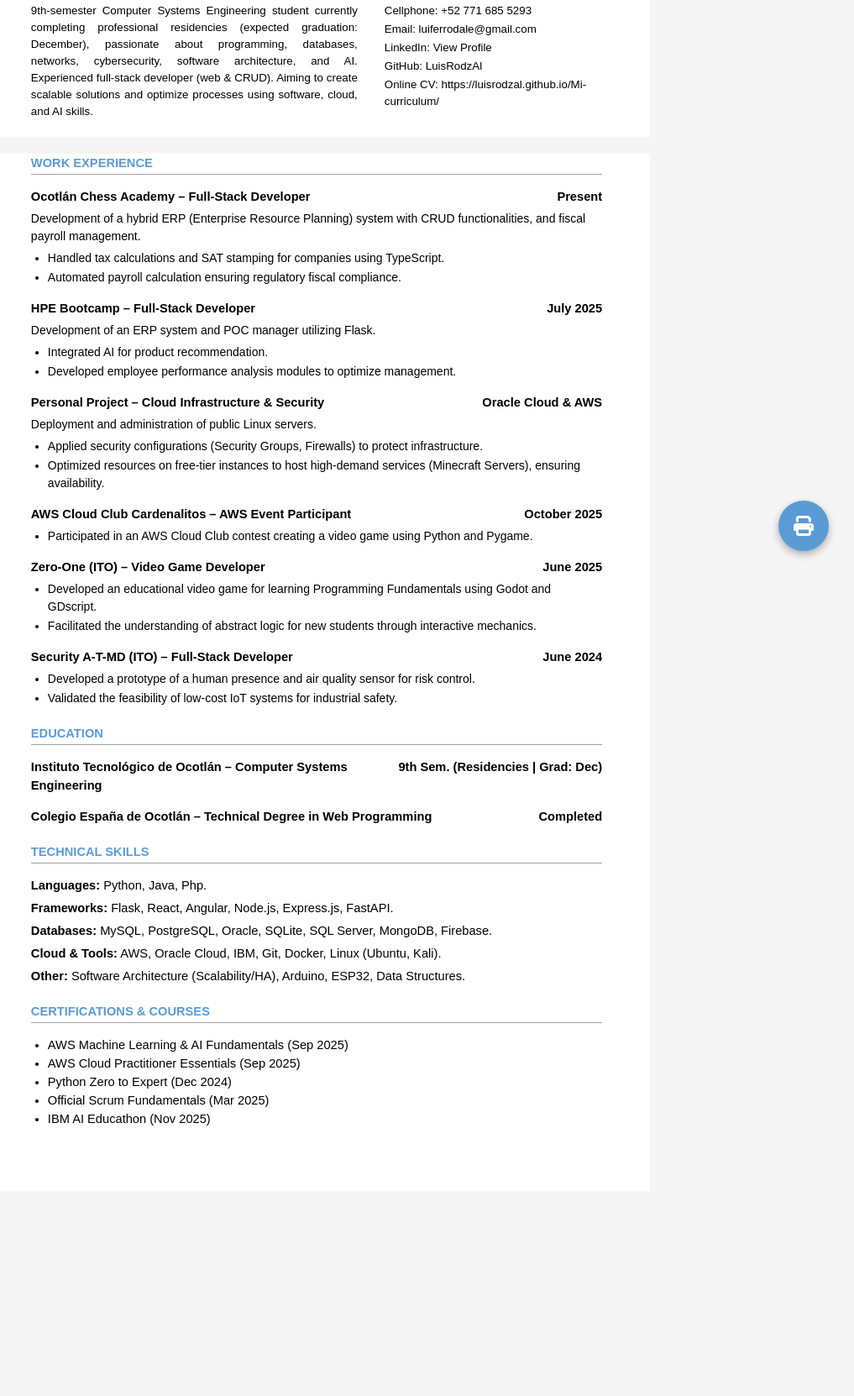
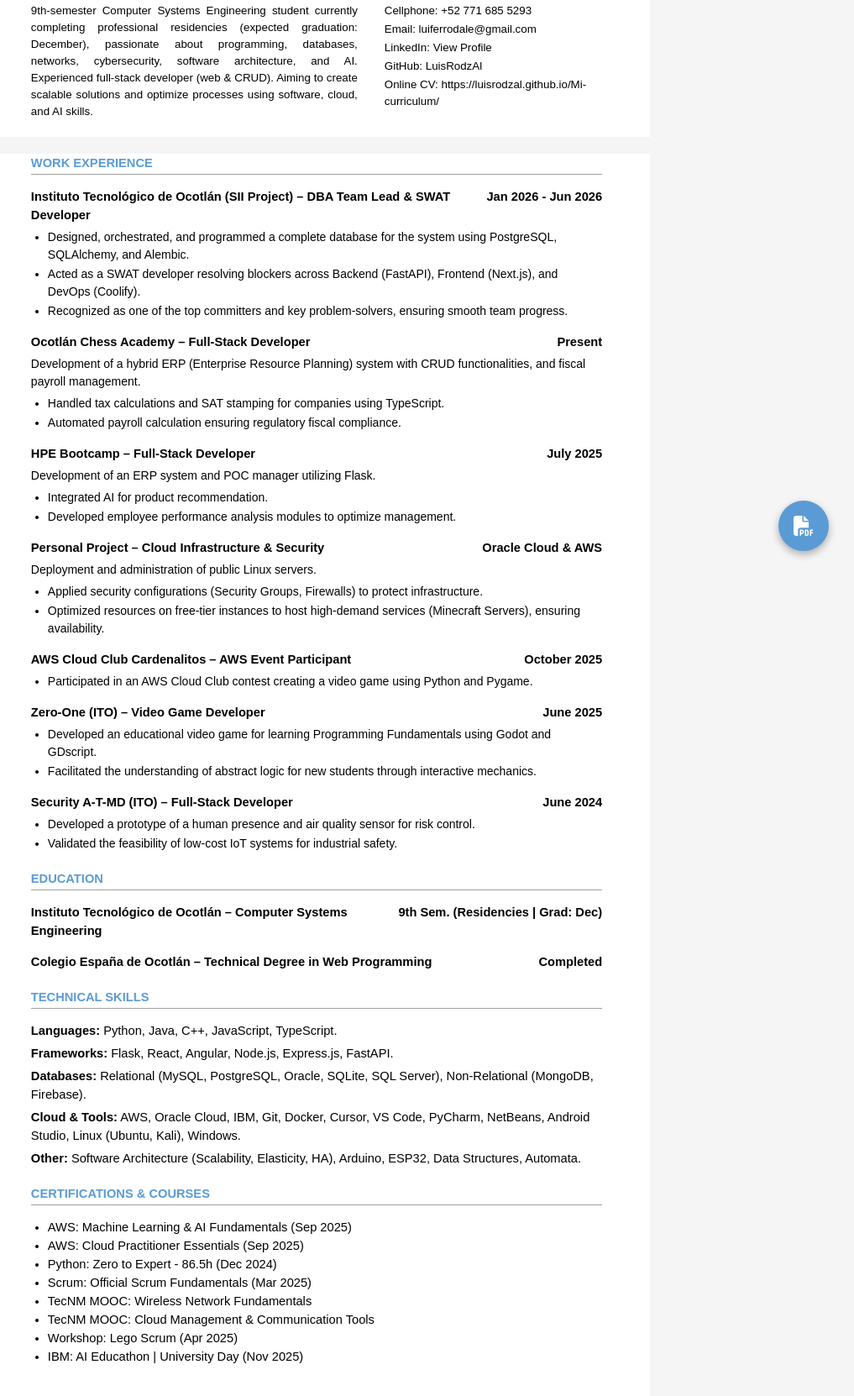
Before and after one commit to LuisRodzAl/Mi-curriculum, a plain HTML site: page CVs especializados/IBM/index.html in a window 1280 px wide. Shown: the part 114-1776 px from the top of the page at 84% size, without its empty margins (263-1280 px from the left). Before the commit the page ends 1532 px from the top, so only its background shows below. Drawn offline with Linux system fonts and the light colour scheme.

Commit message:
feat: add IBM specialized CV template and implement html2pdf download functionality

```diff
--- a/CVs especializados/IBM/index.html
+++ b/CVs especializados/IBM/index.html
@@ -39,6 +39,18 @@
         <section>
             <h2>WORK EXPERIENCE</h2>
             <div class="divider"></div>
+
+            <article class="job-item">
+                <div class="job-header">
+                    <span class="job-title">Instituto Tecnológico de Ocotlán (SII Project) – DBA Team Lead & SWAT Developer</span>
+                    <span class="job-date">Jan 2026 - Jun 2026</span>
+                </div>
+                <ul>
+                    <li>Designed, orchestrated, and programmed a complete database for the system using PostgreSQL, SQLAlchemy, and Alembic.</li>
+                    <li>Acted as a SWAT developer resolving blockers across Backend (FastAPI), Frontend (Next.js), and DevOps (Coolify).</li>
+                    <li>Recognized as one of the top committers and key problem-solvers, ensuring smooth team progress.</li>
+                </ul>
+            </article>
 
             <article class="job-item">
                 <div class="job-header">
@@ -136,11 +148,11 @@
             <h2>TECHNICAL SKILLS</h2>
             <div class="divider"></div>
             <div class="skills-content">
-                <p><strong>Languages:</strong> Python, Java, Php.</p>
+                <p><strong>Languages:</strong> Python, Java, C++, JavaScript, TypeScript.</p>
                 <p><strong>Frameworks:</strong> Flask, React, Angular, Node.js, Express.js, FastAPI.</p>
-                <p><strong>Databases:</strong> MySQL, PostgreSQL, Oracle, SQLite, SQL Server, MongoDB, Firebase.</p>
-                <p><strong>Cloud & Tools:</strong> AWS, Oracle Cloud, IBM, Git, Docker, Linux (Ubuntu, Kali).</p>
-                <p><strong>Other:</strong> Software Architecture (Scalability/HA), Arduino, ESP32, Data Structures.</p>
+                <p><strong>Databases:</strong> Relational (MySQL, PostgreSQL, Oracle, SQLite, SQL Server), Non-Relational (MongoDB, Firebase).</p>
+                <p><strong>Cloud & Tools:</strong> AWS, Oracle Cloud, IBM, Git, Docker, Cursor, VS Code, PyCharm, NetBeans, Android Studio, Linux (Ubuntu, Kali), Windows.</p>
+                <p><strong>Other:</strong> Software Architecture (Scalability, Elasticity, HA), Arduino, ESP32, Data Structures, Automata.</p>
             </div>
         </section>
 
@@ -148,17 +160,42 @@
             <h2>CERTIFICATIONS & COURSES</h2>
             <div class="divider"></div>
             <ul class="cert-list">
-                <li>AWS Machine Learning & AI Fundamentals (Sep 2025)</li>
-                <li>AWS Cloud Practitioner Essentials (Sep 2025)</li>
-                <li>Python Zero to Expert (Dec 2024)</li>
-                <li>Official Scrum Fundamentals (Mar 2025)</li>
-                <li>IBM AI Educathon (Nov 2025)</li>
+                <li>AWS: Machine Learning & AI Fundamentals (Sep 2025)</li>
+                <li>AWS: Cloud Practitioner Essentials (Sep 2025)</li>
+                <li>Python: Zero to Expert - 86.5h (Dec 2024)</li>
+                <li>Scrum: Official Scrum Fundamentals (Mar 2025)</li>
+                <li>TecNM MOOC: Wireless Network Fundamentals</li>
+                <li>TecNM MOOC: Cloud Management & Communication Tools</li>
+                <li>Workshop: Lego Scrum (Apr 2025)</li>
+                <li>IBM: AI Educathon | University Day (Nov 2025)</li>
             </ul>
         </section>
     </main>
 
-    <button onclick="window.print()" class="print-btn" title="Print to PDF"><i class="fas fa-print"></i></button>
+    <button onclick="downloadPDF()" class="print-btn" title="Download PDF"><i class="fas fa-file-pdf"></i></button>
 
+    <script src="https://cdnjs.cloudflare.com/ajax/libs/html2pdf.js/0.10.1/html2pdf.bundle.min.js"></script>
+    <script>
+        function downloadPDF() {
+            const button = document.querySelector('.print-btn');
+            if (button) button.style.display = 'none';
+
+            const element = document.body;
+
+            const opt = {
+                margin: [0.2, 0.2, 0.2, 0.2],
+                filename: 'CV_Luis_Fernando_Rodriguez_IBM.pdf',
+                image: { type: 'jpeg', quality: 0.98 },
+                html2canvas: { scale: 2, useCORS: true, logging: false },
+                jsPDF: { unit: 'in', format: 'letter', orientation: 'portrait' },
+                pagebreak: { mode: ['avoid-all', 'css', 'legacy'] }
+            };
+
+            html2pdf().set(opt).from(element).save().then(() => {
+                if (button) button.style.display = 'flex';
+            });
+        }
+    </script>
 </body>
 
 </html>
```
Also changed, not shown: index.html (+23 -2 lines).
